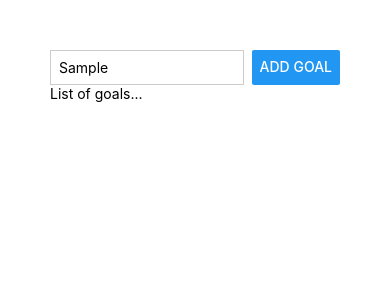
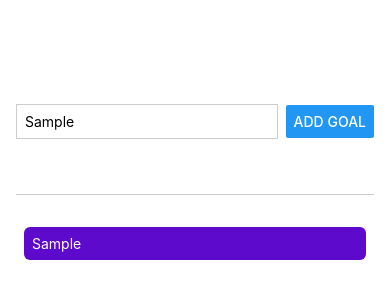
Before and after one commit to kosmos2019/training_reactnative_base, a React Native app: screen / in a window 390 px wide. Both pictures are taken after typing "Sample" into the empty fields and a click on the button "ADD GOAL". Shown: the top 300 px of the page. Built offline with nearby package versions, Linux system fonts and the light colour scheme.

Commit message:
content scrollable

```diff
--- a/App.js
+++ b/App.js
@@ -1,14 +1,46 @@
-import { Button, StyleSheet, Text, TextInput, View } from "react-native";
+import { useState } from "react";
+import {
+  Button,
+  ScrollView,
+  StyleSheet,
+  Text,
+  TextInput,
+  View,
+} from "react-native";
 
 export default function App() {
+  const [enteredGoalText, setEnteredGoalText] = useState("");
+  const [courseGoals, setCourseGoals] = useState([]);
+
+  function goalInputHandler(enteredText) {
+    setEnteredGoalText(enteredText);
+  }
+
+  function addGoalHandler() {
+    setCourseGoals((currentCourseGoals) => [
+      ...currentCourseGoals,
+      enteredGoalText,
+    ]);
+  }
+
   return (
     <View style={styles.appContainer}>
       <View style={styles.inputContainer}>
-        <TextInput style={styles.textInput} placeholder="Your course goal!" />
-        <Button title="Add Goal" />
+        <TextInput
+          style={styles.textInput}
+          placeholder="Your course goal!"
+          onChangeText={goalInputHandler}
+        />
+        <Button title="Add Goal" onPress={addGoalHandler} />
       </View>
-      <View>
-        <Text>List of goals...</Text>
+      <View style={styles.goalsContainer}>
+        <ScrollView alwaysBounceVertical={false}>
+          {courseGoals.map((goal) => (
+            <View style={styles.goalItem} key={goal}>
+              <Text style={styles.goalText}>{goal}</Text>
+            </View>
+          ))}
+        </ScrollView>
       </View>
     </View>
   );
@@ -16,11 +48,18 @@
 
 const styles = StyleSheet.create({
   appContainer: {
+    flex: 1,
     padding: 50,
+    paddingHorizontal: 16,
   },
   inputContainer: {
+    flex: 1,
     flexDirection: "row",
     justifyContent: "space-between",
+    alignItems: "center",
+    marginBottom: 24,
+    borderBottomWidth: 1,
+    borderBottomColor: "#cccccc",
   },
   textInput: {
     borderWidth: 1,
@@ -29,4 +68,16 @@
     marginRight: 8,
     padding: 8,
   },
+  goalsContainer: {
+    flex: 4,
+  },
+  goalItem: {
+    margin: 8,
+    padding: 8,
+    borderRadius: 6,
+    backgroundColor: "#5e0acc",
+  },
+  goalText: {
+    color: "white",
+  },
 });
```
